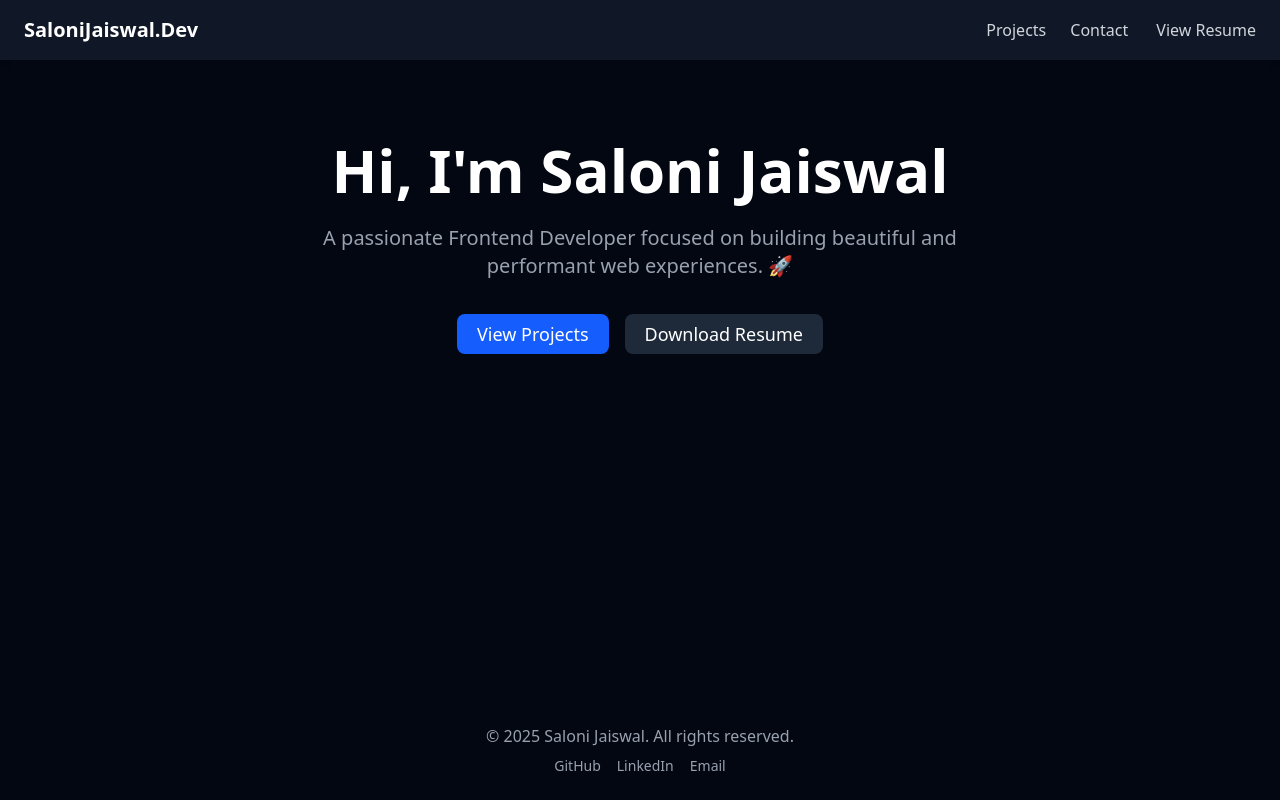
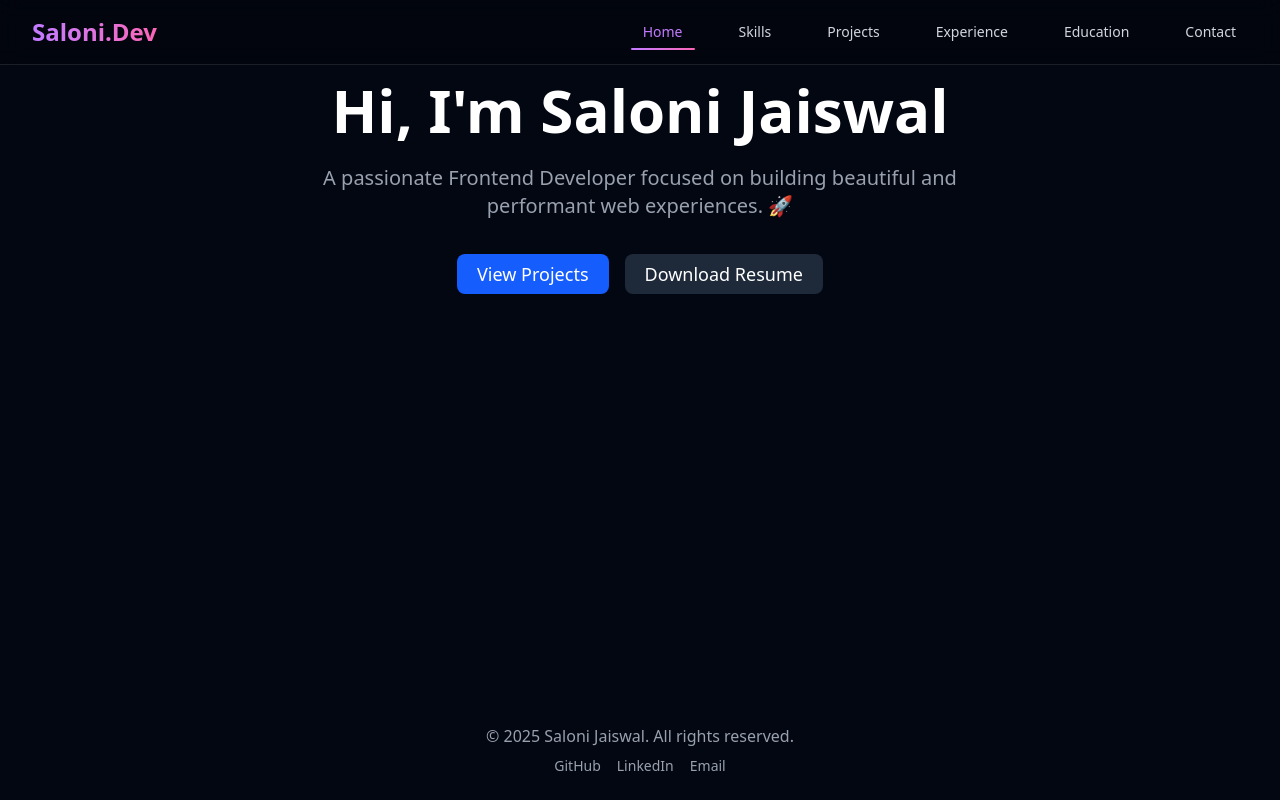
Before and after one commit to s-jaiswal622/Saloni-Portfolio, a React (Vite) app: page / in a window 1280 px wide. Built offline with nearby package versions, Linux system fonts and the light colour scheme.

Commit message:
Added navbar

```diff
--- a/src/components/Navbar.jsx
+++ b/src/components/Navbar.jsx
@@ -1,13 +1,42 @@
-import { Link } from "react-router-dom";
+import React, { useState } from "react";
 
 const Navbar = () => {
+  const menuItems = ["Home", "Skills", "Projects", "Experience", "Education", "Contact"];
+  const [activeSection, setActiveSection] = useState("Home");
+
+  const handleNavClick = (item) => {
+    setActiveSection(item);
+    const section = document.getElementById(item.toLowerCase());
+    if (section) {
+      section.scrollIntoView({ behavior: "smooth" });
+    }
+  };
+
   return (
-    <nav className="flex justify-between items-center px-6 py-4 bg-gray-900 shadow-md">
-      <Link to="/" className="text-xl font-bold text-white">SaloniJaiswal.Dev</Link>
-      <div className="space-x-6 text-gray-300">
-        <Link to="/projects" className="hover:text-white">Projects</Link>
-        <Link to="/contact" className="hover:text-white">Contact</Link>
-        <Link to="/resume" className="hover:text-white"> View Resume </Link>
+    <nav className="fixed top-0 w-full z-50 bg-black/20 backdrop-blur-md border-b border-white/10">
+      <div className="mx-auto px-4 sm:px-6 lg:px-8">
+        <div className="flex items-center justify-between h-16">
+          <div className="text-2xl font-bold bg-gradient-to-r from-purple-400 to-pink-400 bg-clip-text text-transparent">
+            Saloni.Dev
+          </div>
+
+          <div className="hidden md:flex space-x-8">
+            {menuItems.map((item) => (
+              <button
+                key={item}
+                onClick={() => handleNavClick(item)}
+                className={`relative px-3 py-2 text-sm font-medium transition-all duration-300 ${
+                  activeSection === item ? "text-purple-400" : "text-gray-300 hover:text-purple-400"
+                }`}
+              >
+                {item}
+                {activeSection === item && (
+                  <span className="absolute bottom-0 left-0 w-full h-0.5 bg-gradient-to-r from-purple-400 to-pink-400 rounded-full transition-all duration-300"></span>
+                )}
+              </button>
+            ))}
+          </div>
+        </div>
       </div>
     </nav>
   );
```
